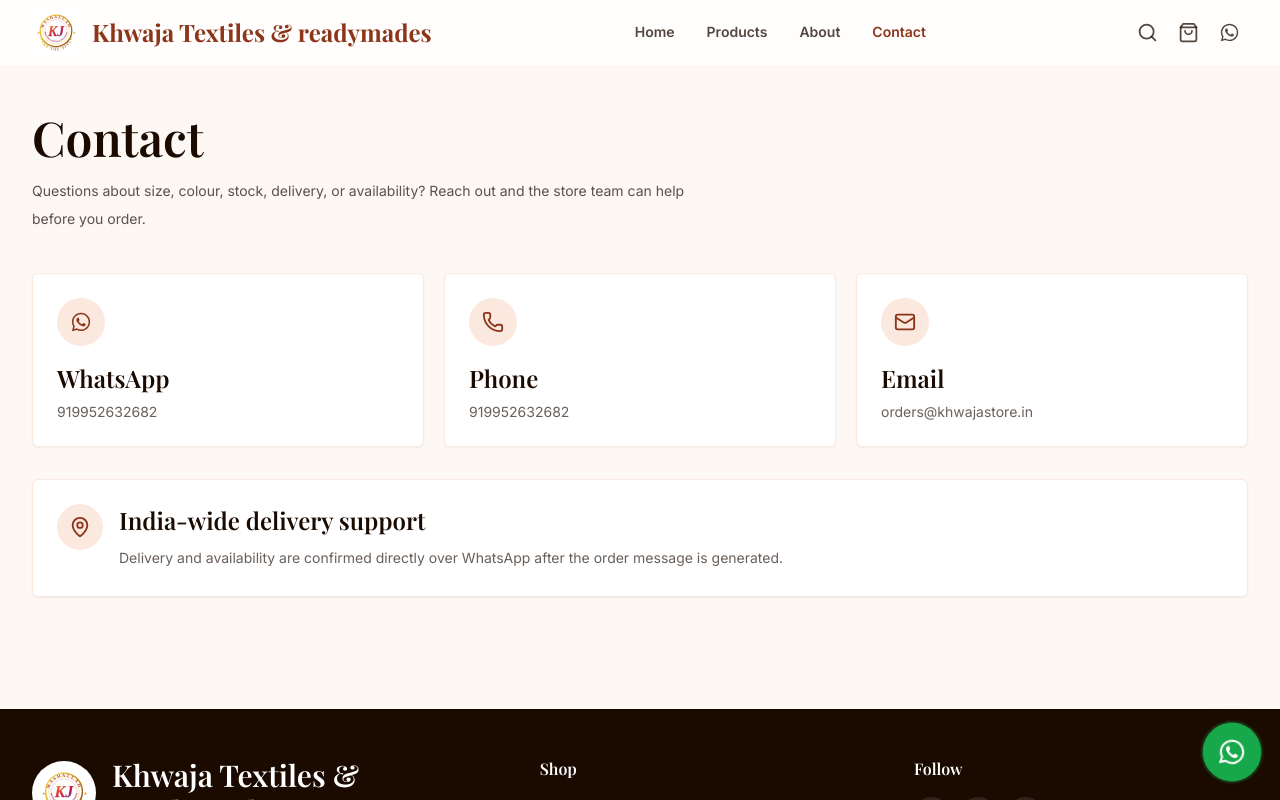
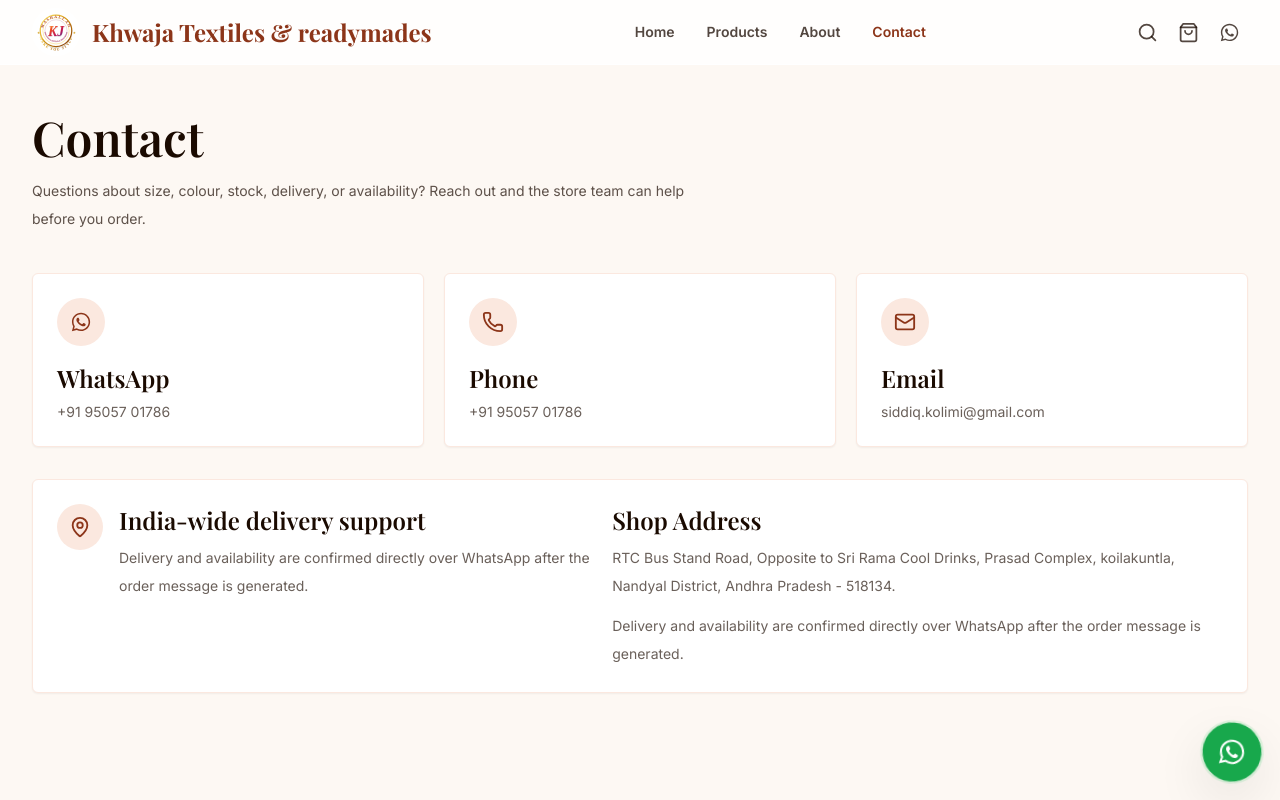
Before and after one commit to Siddiq3/KJFashions, a React (Vite) app: page /contact in a window 1280 px wide. Shown: the top 800 px of the page. Built offline with nearby package versions, Linux system fonts and the light colour scheme; no server answers.

Commit message:
shop address added

```diff
--- a/src/pages/Contact.jsx
+++ b/src/pages/Contact.jsx
@@ -2,21 +2,39 @@
 import WhatsAppIcon from '../components/ui/WhatsAppIcon.jsx';
 
 export default function Contact() {
-  const number = import.meta.env.VITE_WHATSAPP_NUMBER;
+  const number = '919505701786';
 
   return (
     <div className="container-page py-12">
       <div className="max-w-2xl">
         <h1 className="text-5xl font-semibold text-store-dark">Contact</h1>
         <p className="mt-4 text-sm leading-7 text-store-dark/70">
-          Questions about size, colour, stock, delivery, or availability? Reach out and the store team can help before you order.
+          Questions about size, colour, stock, delivery, or availability?
+          Reach out and the store team can help before you order.
         </p>
       </div>
 
       <div className="mt-10 grid gap-5 md:grid-cols-3">
-        <ContactCard icon={WhatsAppIcon} title="WhatsApp" text={number || 'Add number in .env'} href={number ? `https://wa.me/${number}` : undefined} />
-        <ContactCard icon={Phone} title="Phone" text={number || '91XXXXXXXXXX'} href={number ? `tel:+${number}` : undefined} />
-        <ContactCard icon={Mail} title="Email" text="orders@khwajastore.in" href="mailto:orders@khwajastore.in" />
+        <ContactCard
+          icon={WhatsAppIcon}
+          title="WhatsApp"
+          text="+91 95057 01786"
+          href={`https://wa.me/${number}`}
+        />
+
+        <ContactCard
+          icon={Phone}
+          title="Phone"
+          text="+91 95057 01786"
+          href="tel:+919505701786"
+        />
+
+        <ContactCard
+          icon={Mail}
+          title="Email"
+          text="siddiq.kolimi@gmail.com"
+          href="mailto:siddiq.kolimi@gmail.com"
+        />
       </div>
 
       <div className="mt-8 rounded-md border border-primary-100 bg-white p-6 shadow-sm">
@@ -24,12 +42,33 @@
           <div className="rounded-full bg-primary-100 p-3 text-primary-700">
             <MapPin size={22} />
           </div>
+
           <div>
-            <h2 className="text-2xl font-semibold text-store-dark">India-wide delivery support</h2>
+            <h2 className="text-2xl font-semibold text-store-dark">
+              India-wide delivery support
+            </h2>
+
             <p className="mt-2 text-sm leading-7 text-store-dark/65">
-              Delivery and availability are confirmed directly over WhatsApp after the order message is generated.
+              Delivery and availability are confirmed directly over WhatsApp
+              after the order message is generated.
             </p>
           </div>
+          <div>
+  <h2 className="text-2xl font-semibold text-store-dark">
+    Shop Address
+  </h2>
+
+  <p className="mt-2 text-sm leading-7 text-store-dark/65">
+    RTC Bus Stand Road, Opposite to Sri Rama Cool Drinks,
+    Prasad Complex, koilakuntla,
+    Nandyal District, Andhra Pradesh - 518134.
+  </p>
+
+  <p className="mt-3 text-sm leading-7 text-store-dark/65">
+    Delivery and availability are confirmed directly over WhatsApp
+    after the order message is generated.
+  </p>
+</div>
         </div>
       </div>
     </div>
@@ -42,7 +81,11 @@
       <div className="flex h-12 w-12 items-center justify-center rounded-full bg-primary-100 text-primary-700">
         <Icon size={22} />
       </div>
-      <h2 className="mt-4 text-2xl font-semibold text-store-dark">{title}</h2>
+
+      <h2 className="mt-4 text-2xl font-semibold text-store-dark">
+        {title}
+      </h2>
+
       <p className="mt-2 text-sm text-store-dark/65">{text}</p>
     </div>
   );
@@ -50,7 +93,11 @@
   if (!href) return content;
 
   return (
-    <a href={href} target={href.startsWith('http') ? '_blank' : undefined} rel="noreferrer">
+    <a
+      href={href}
+      target={href.startsWith('http') ? '_blank' : undefined}
+      rel="noreferrer"
+    >
       {content}
     </a>
   );
```
